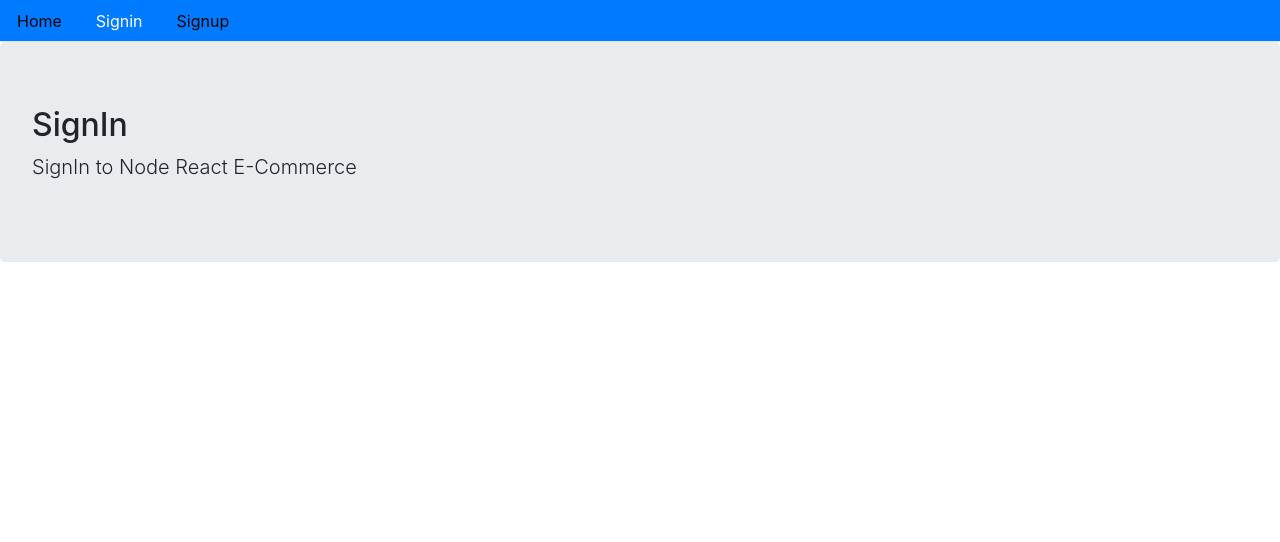
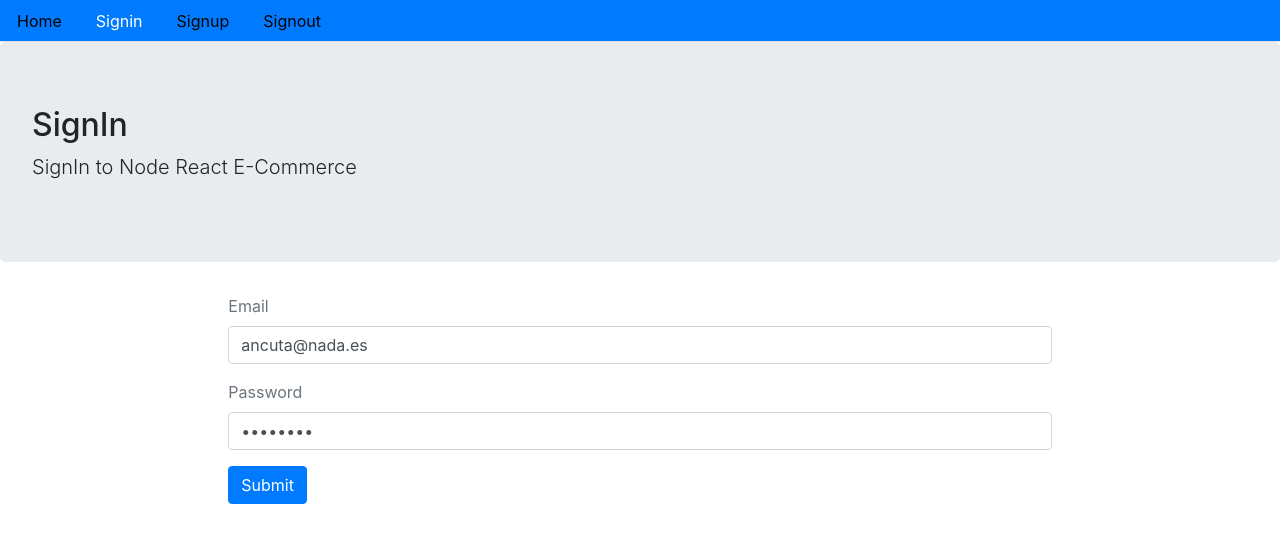
Before and after one commit to gavrilciunterei/ecommerce-front, a React (Create React App) app: page /signin in a window 1280 px wide. Shown: the top 542 px of the page. Built offline with nearby package versions, Linux system fonts and the light colour scheme.

Commit message:
User SignIn and SignUp

```diff
--- a/src/components/Menu/Menu.js
+++ b/src/components/Menu/Menu.js
@@ -1,8 +1,10 @@
 import React from 'react';
 import { NavLink, withRouter } from 'react-router-dom';
 import './Menu.scss';
+import { signout } from '../../hoc/Signout';
+import { isAuthenticated } from '../../hoc/Authentication';
 
-const Menu = () => {
+const Menu = ({ history }) => {
   return (
     <div>
       <ul className="nav nav-tabs bg-primary">
@@ -16,6 +18,8 @@
             Home
           </NavLink>
         </li>
+        {!isAuthenticated() && (
+          <>
             <li className="nav-item">
               <NavLink
                 className="nav-link link"
@@ -25,6 +29,7 @@
                 Signin
               </NavLink>
             </li>
+            <div>
               <li className="nav-item">
                 <NavLink
                   className="nav-link link"
@@ -34,6 +39,23 @@
                   Signup
                 </NavLink>
               </li>
+            </div>
+          </>
+        )}
+        {isAuthenticated && (
+          <li className="nav-item">
+            <span
+              className="nav-link link link-span"
+              onClick={() =>
+                signout(() => {
+                  history.push('/');
+                })
+              }
+            >
+              Signout
+            </span>
+          </li>
+        )}
       </ul>
     </div>
   );
--- a/src/components/Menu/Menu.scss
+++ b/src/components/Menu/Menu.scss
@@ -5,3 +5,7 @@
     color: #fff;
   }
 }
+
+.link-span {
+  cursor: pointer;
+}
--- /dev/null
+++ b/src/hoc/Authentication.js
@@ -0,0 +1,17 @@
+export const authenticate = (data, next) => {
+  if (typeof window != 'undefined') {
+    localStorage.setItem('jwt', JSON.stringify(data));
+    next();
+  }
+};
+
+export const isAuthenticated = () => {
+  if (typeof window == 'undefined') {
+    return false;
+  }
+  if (localStorage.getItem('jwt')) {
+    return JSON.parse(localStorage.getItem('jwt'));
+  } else {
+    return false;
+  }
+};
--- /dev/null
+++ b/src/hoc/Signin.js
@@ -0,0 +1,18 @@
+import { API } from '../config';
+
+export const signin = (user) => {
+  return fetch(`${API}/signin`, {
+    method: 'POST',
+    headers: {
+      Accept: 'application/json',
+      'Content-Type': 'application/json',
+    },
+    body: JSON.stringify(user),
+  })
+    .then((response) => {
+      return response.json();
+    })
+    .catch((err) => {
+      console.log(err);
+    });
+};
--- /dev/null
+++ b/src/hoc/Signout.js
@@ -0,0 +1,17 @@
+import { API } from '../config';
+
+export const signout = (next) => {
+  if (typeof window != 'undefined') {
+    localStorage.removeItem('jwt');
+    next();
+    return fetch(`${API}/signout`, {
+      method: 'GET',
+    })
+      .then((response) => {
+        return response.json();
+      })
+      .catch((err) => {
+        console.log(err);
+      });
+  }
+};
--- /dev/null
+++ b/src/hoc/Signup.js
@@ -0,0 +1,18 @@
+import { API } from '../config';
+
+export const signup = (user) => {
+  return fetch(`${API}/signup`, {
+    method: 'POST',
+    headers: {
+      Accept: 'application/json',
+      'Content-Type': 'application/json',
+    },
+    body: JSON.stringify(user),
+  })
+    .then((response) => {
+      return response.json();
+    })
+    .catch((err) => {
+      console.log(err);
+    });
+};
--- a/src/pages/SignIn/Signin.js
+++ b/src/pages/SignIn/Signin.js
@@ -1,11 +1,106 @@
-import React from 'react';
+import React, { useState } from 'react';
+import { Link, Redirect } from 'react-router-dom';
 import Layout from '../../components/Layout/Layout';
+import { signin } from '../../hoc/Signin';
+import { authenticate } from '../../hoc/Authentication';
 
 export default function Signup() {
+  const [values, setValues] = useState({
+    email: 'ancuta@nada.es',
+    password: 'fffff2ff',
+    error: '',
+    loading: false,
+    redirectToReferrer: false,
+  });
+
+  const { email, password, loading, error, redirectToReferrer } = values;
+
+  const handleChange = (e) => {
+    setValues({
+      ...values,
+      error: false,
+      [e.target.name]: e.target.value,
+    });
+  };
+
+  const clickSubmit = (e) => {
+    e.preventDefault();
+    setValues({ ...values, error: false, loading: true });
+    signin({ email, password }).then((data) => {
+      if (data.error) {
+        setValues({ ...values, error: data.error, loading: false });
+      } else {
+        authenticate(data, () => {
+          setValues({
+            ...values,
+            redirectToReferrer: true,
+          });
+        });
+      }
+    });
+  };
+
+  const signUpForm = () => (
+    <form>
+      <div className="form-group">
+        <label className="text-muted">Email</label>
+        <input
+          type="email"
+          onChange={handleChange}
+          name="email"
+          className="form-control"
+          value={email}
+        />
+      </div>
+      <div className="form-group">
+        <label className="text-muted">Password</label>
+        <input
+          type="password"
+          onChange={handleChange}
+          className="form-control"
+          name="password"
+          value={password}
+        />
+      </div>
+      <button onClick={clickSubmit} className="btn btn-primary">
+        Submit
+      </button>
+    </form>
+  );
+
+  // Remember to move to another .js file with specific things
+  const showError = () => (
+    <div
+      className="alert alert-danger"
+      style={{ display: error ? '' : 'none' }}
+    >
+      {error}
+    </div>
+  );
+
+  const showLoading = () =>
+    loading && (
+      <div className="alert alert-info">
+        <h2>Loading...</h2>
+      </div>
+    );
+
+  const redirectUser = () => {
+    if (redirectToReferrer) {
+      return <Redirect to="/" />;
+    }
+  };
+
   return (
     <Layout
       title="SignIn"
       description="SignIn to Node React E-Commerce"
-    ></Layout>
+      className="container col-md-8 offset-md-2"
+    >
+      {showLoading()}
+      {showError()}
+      {signUpForm()}
+      {redirectUser()}
+    </Layout>
   );
 }
--- a/src/pages/SignUp/Signup.js
+++ b/src/pages/SignUp/Signup.js
@@ -1,12 +1,112 @@
-import React from 'react';
+import React, { useState } from 'react';
+import { Link } from 'react-router-dom';
 import Layout from '../../components/Layout/Layout';
-import { API } from '../../config';
+import { signup } from '../../hoc/Signup';
 
 export default function Signup() {
+  const [values, setValues] = useState({
+    name: '',
+    email: '',
+    password: '',
+    error: '',
+    success: false,
+  });
+
+  const { name, email, password, success, error } = values;
+
+  const handleChange = (e) => {
+    setValues({
+      ...values,
+      error: false,
+      [e.target.name]: e.target.value,
+    });
+  };
+
+  const clickSubmit = (e) => {
+    e.preventDefault();
+    setValues({ ...values, error: false });
+    signup({ name, email, password }).then((data) => {
+      if (data.error) {
+        setValues({ ...values, error: data.error, success: false });
+      } else {
+        setValues({
+          ...values,
+          name: '',
+          email: '',
+          password: '',
+          error: '',
+          success: true,
+        });
+      }
+    });
+  };
+
+  const signUpForm = () => (
+    <form>
+      <div className="form-group">
+        <label className="text-muted">Name</label>
+        <input
+          type="text"
+          onChange={handleChange}
+          name="name"
+          className="form-control"
+          value={name}
+        />
+      </div>
+      <div className="form-group">
+        <label className="text-muted">Email</label>
+        <input
+          type="email"
+          onChange={handleChange}
+          name="email"
+          className="form-control"
+          value={email}
+        />
+      </div>
+      <div className="form-group">
+        <label className="text-muted">Password</label>
+        <input
+          type="password"
+          onChange={handleChange}
+          className="form-control"
+          name="password"
+          value={password}
+        />
+      </div>
+      <button onClick={clickSubmit} className="btn btn-primary">
+        Submit
+      </button>
+    </form>
+  );
+
+  // Remember to move to another .js file with specific things
+  const showError = () => (
+    <div
+      className="alert alert-danger"
+      style={{ display: error ? '' : 'none' }}
+    >
+      {error}
+    </div>
+  );
+
+  const showSucces = () => (
+    <div
+      className="alert alert-info"
+      style={{ display: success ? '' : 'none' }}
+    >
+      New account is created. Please <Link to="/signin">Signin</Link>
+    </div>
+  );
+
   return (
     <Layout
       title="SignUp"
       description="Sign Up to Node React E-Commerce"
-    ></Layout>
+      className="container col-md-8 offset-md-2"
+    >
+      {showSucces()}
+      {showError()}
+      {signUpForm()}
+    </Layout>
   );
 }
```
Lines whose indentation alone changed are shown as unchanged.
